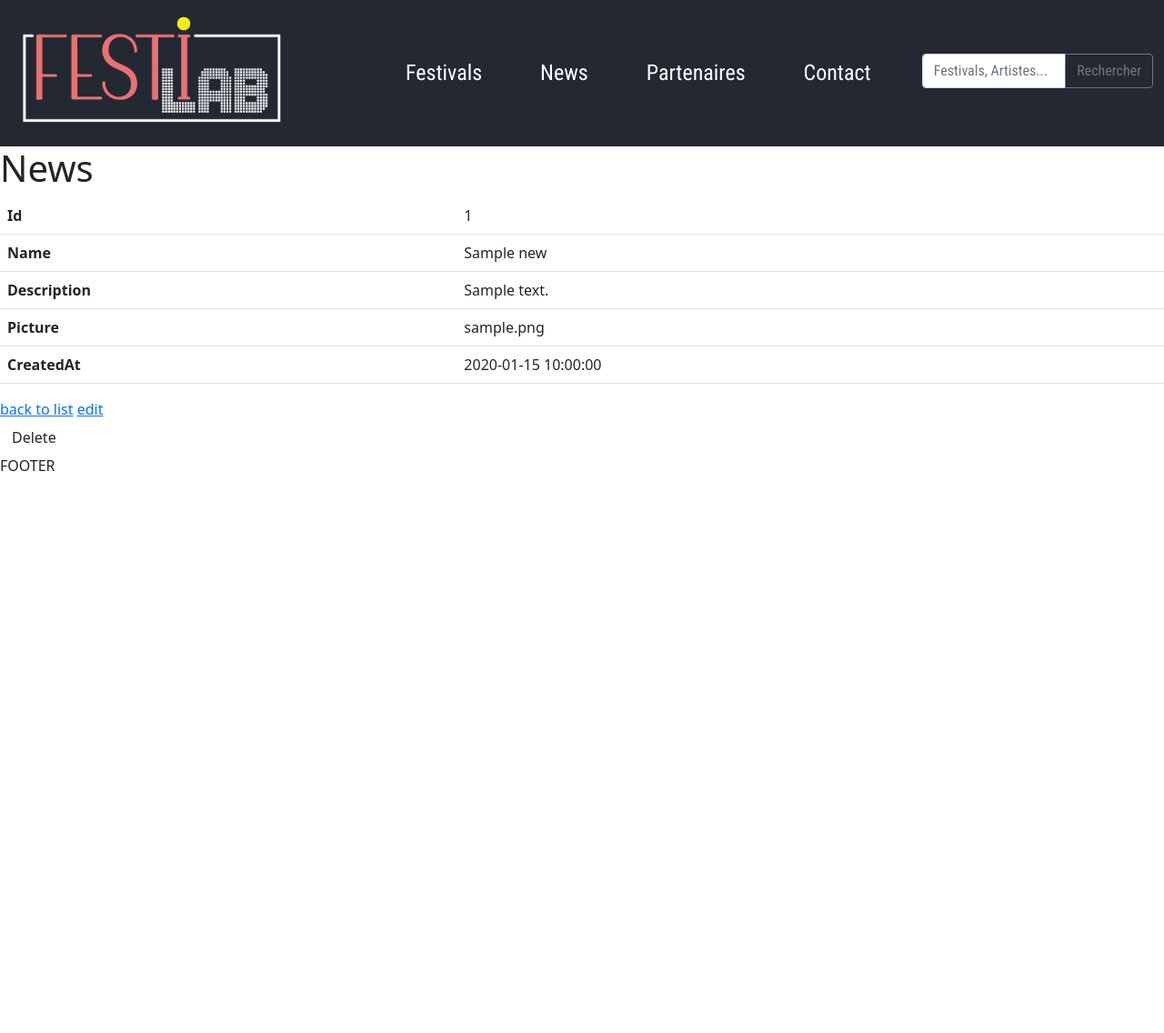
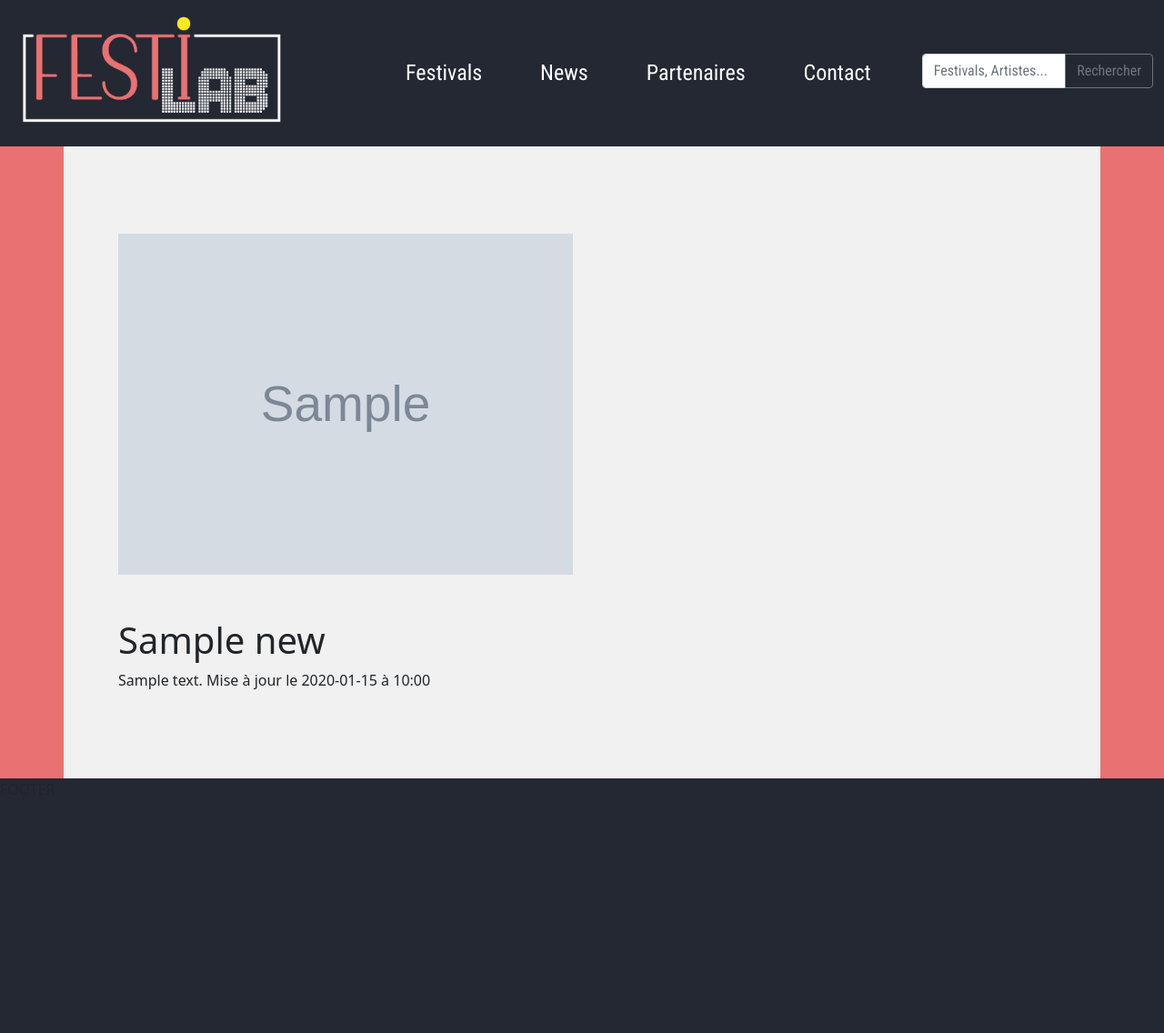
Before and after one commit to Eta374/FestiLab, a PHP site: template templates/news/show.html.twig in a window 1280 px wide. Shown: the whole page at 91% size. Before the commit the page ends 518 px from the top, so only its background shows below. Run offline with PHP 8.4, Linux system fonts and the light colour scheme; the template is opened without the code that fills it: most values are stand-ins (such as "Sample title", 1, 10 or a date in 2020); grey boxes marked "Sample" are stand-in pictures; some libraries are stand-ins or nearby versions.

Commit message:
maj news index

```diff
--- a/public/css/app.scss
+++ b/public/css/app.scss
@@ -30,3 +30,34 @@
     font-family: 'Roboto Condensed', sans-serif;
     font-size: 150%;
 }
+
+
+/*
+*
+* ==========================================
+* PERSONNALISATION DES CARTES NEWS DANS L'INDEX
+* ==========================================
+*
+*/
+
+/* zoom carte */
+
+.bloc-img {
+    overflow: hidden;
+}
+
+.image-zoom {
+    width: 100%;
+    height: 100%;
+    transition: transform 0.7s ease-in-out;
+    transform: scale(1);
+    will-change: transform;
+}
+
+.image-zoom:hover {
+    transform: scale(1.05);
+}
+
+.card-body {
+    background-color: #f1f1f1;
+}
--- a/src/Controller/HomeController.php
+++ b/src/Controller/HomeController.php
@@ -2,6 +2,7 @@
 
 namespace App\Controller;
 
+use App\Repository\NewsRepository;
 use Symfony\Bundle\FrameworkBundle\Controller\AbstractController;
 use Symfony\Component\HttpFoundation\Response;
 use Symfony\Component\Routing\Annotation\Route;
@@ -11,10 +12,10 @@ class HomeController extends AbstractController
     /**
      * @Route("/home", name="home")
      */
-    public function index(): Response
+    public function index(NewsRepository $newsRepository): Response
     {
         return $this->render('home/index.html.twig', [
-            'controller_name' => 'HomeController',
+            'news' => $newsRepository->findAll(),
         ]);
     }
 }
--- a/templates/base.html.twig
+++ b/templates/base.html.twig
@@ -43,7 +43,7 @@
             <a class="nav-link active" aria-current="page" href="{{ path('home') }}">Festivals</a>
           </li>
           <li class="nav-item me-5">
-            <a class="nav-link active" aria-current="page" href="{{ path('home') }}">News</a>
+            <a class="nav-link active" aria-current="page" href="{{ path('news_index') }}">News</a>
           </li>
           <li class="nav-item me-5">
             <a class="nav-link active" aria-current="page" href="{{ path('home') }}">Partenaires</a>
@@ -70,7 +70,9 @@
   </main>
 
   <footer>
-    FOOTER
+    <section style="height: 35vh;" class="bg-dark-custom">
+   FOOTER
+    </section>
   </footer>
 
 
--- a/templates/news/show.html.twig
+++ b/templates/news/show.html.twig
@@ -3,36 +3,31 @@
 {% block title %}News{% endblock %}
 
 {% block body %}
-    <h1>News</h1>
 
-    <table class="table">
-        <tbody>
-            <tr>
-                <th>Id</th>
-                <td>{{ news.id }}</td>
-            </tr>
-            <tr>
-                <th>Name</th>
-                <td>{{ news.Name }}</td>
-            </tr>
-            <tr>
-                <th>Description</th>
-                <td>{{ news.description }}</td>
-            </tr>
-            <tr>
-                <th>Picture</th>
-                <td>{{ news.picture }}</td>
-            </tr>
-            <tr>
-                <th>CreatedAt</th>
-                <td>{{ news.createdAt ? news.createdAt|date('Y-m-d H:i:s') : '' }}</td>
-            </tr>
-        </tbody>
-    </table>
+<section class="bg-primary-custom">
 
-    <a href="{{ path('news_index') }}">back to list</a>
+    <div class="container bg-light-custom py-5 d-flex justify-content-center">
 
-    <a href="{{ path('news_edit', {'id': news.id}) }}">edit</a>
+        <div class="container p-5 BGarticle">
+            <img class="img-fluid align-items mb-5" src="{{ asset('uploads/news_pictures/' ~ news.picture) }}"
+                width="500"></td>
+            <h1 class="">
+                {{ news.name }}
+            </h1>
+            {{ news.description|raw }}
+            Mise à jour le {{ news.createdAt ? news.createdAt|date('Y-m-d à H:i') : '' }}<br />
+        </div>
 
-    {{ include('news/_delete_form.html.twig') }}
+    </div>
+
+</section>
+
+
+
+
+
+
+
+
+
 {% endblock %}
```
Also changed, not shown: templates/home/index.html.twig (+23 -5 lines), public/css/app.css, public/uploads/news_pictures/Les vieilles charrues annoncent de bonnes nouvelles !.jpg (added), public/uploads/news_pictures/Privés de Hellfest, les metalleux en pèlerinage à Clisson.jpg (added), 1 other file.
